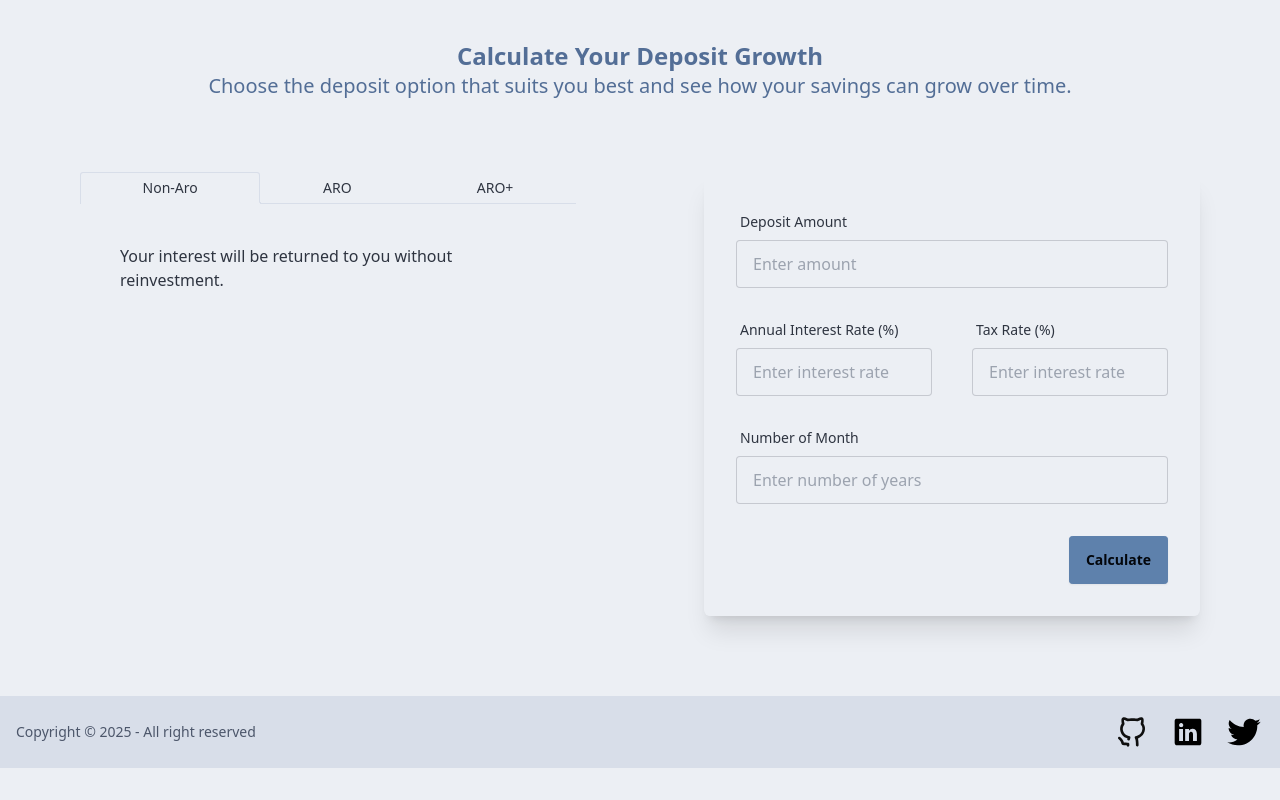
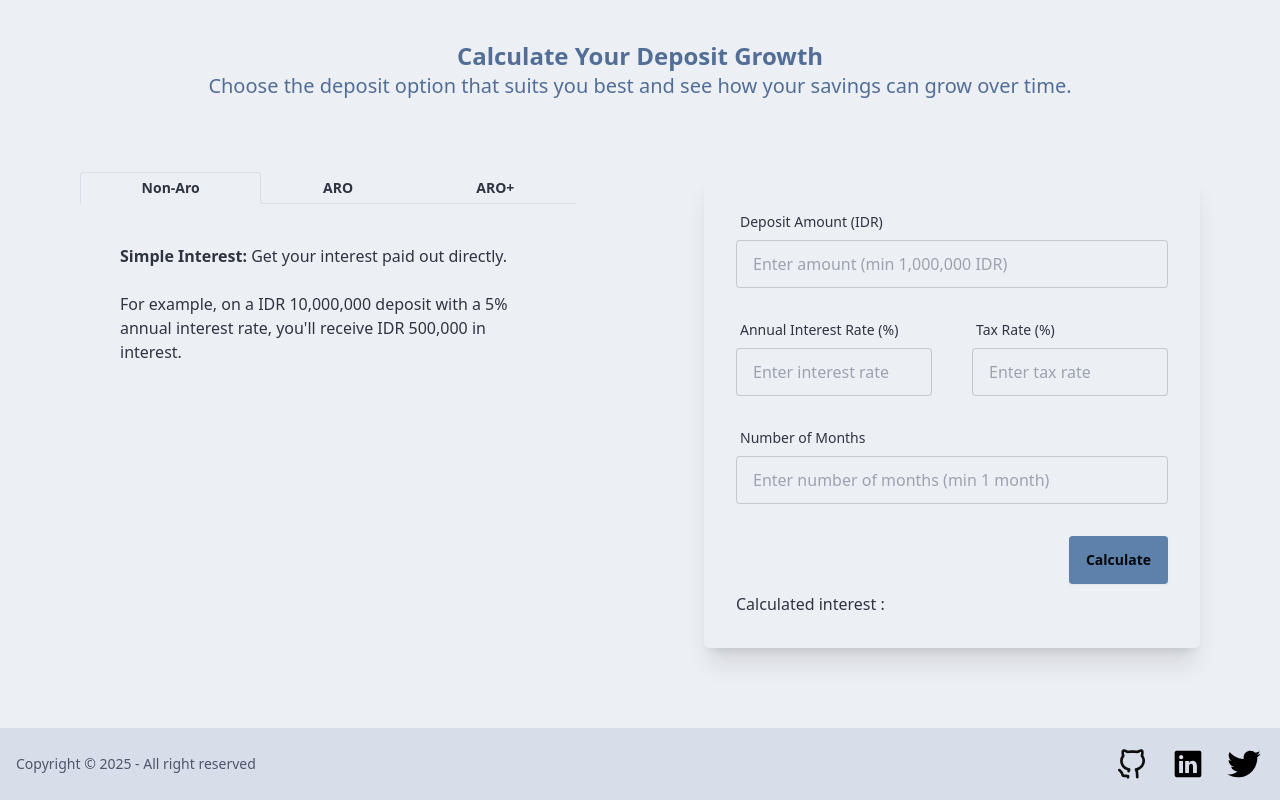
Before and after one commit to HellBus1/InvestCount, a React (Vite) app: page / in a window 1280 px wide. Shown: the part 832-1632 px from the top of the page. Before the commit the page ends 1600 px from the top, so only its background shows below. Built offline with nearby package versions, Linux system fonts and the light colour scheme.

Commit message:
feat : adjust deposit type wording, working deposit calculation interest algorithm

```diff
--- a/src/components/DepositSection/DepositInputSection.tsx
+++ b/src/components/DepositSection/DepositInputSection.tsx
@@ -2,65 +2,137 @@ import { useState } from 'react'
 
 const DepositInputSection = () => {
   const [amount, setAmount] = useState('')
+  const [interestRate, setInterestRate] = useState('')
+  const [taxRate, setTaxRate] = useState('')
+  const [holdingMonths, setHoldingMonths] = useState('')
   const [interest, setInterest] = useState('')
-  const [years, setYears] = useState('')
+
+  const handleAmountChange = (e: React.ChangeEvent<HTMLInputElement>) => {
+    setAmount(e.target.value)
+  }
+
+  const handleInterestRateChange = (e: React.ChangeEvent<HTMLInputElement>) => {
+    setInterestRate(e.target.value)
+  }
+
+  const handleTaxRateChange = (e: React.ChangeEvent<HTMLInputElement>) => {
+    setTaxRate(e.target.value)
+  }
+
+  const handleMonthsChange = (e: React.ChangeEvent<HTMLInputElement>) => {
+    setHoldingMonths(e.target.value)
+  }
+
+  const DAYS_IN_COMMON_YEAR = 365
+  const DAYS_IN_LEAP_YEAR = 366
+  const MONTHS_IN_YEAR = 12
+  const CENTURY_YEAR_DIVISOR = 100
+  const CENTURY_LEAP_YEAR_DIVISOR = 400
+  const LEAP_YEAR_DIVISOR = 4
+  const PERCENTAGE_DIVISOR = 100
+  const REAL_MONTH_NUMBER_INDEX_INCREMENT = 1
+
+  const getTotalHoldingDays = (currentYear: number, months: number) => {
+    let totalDays = 0
+    for (let monthIndex = 0; monthIndex < months; monthIndex++) {
+      const yearOffset = Math.floor(monthIndex / MONTHS_IN_YEAR)
+      const year = currentYear + yearOffset
+      const monthOffset = monthIndex % MONTHS_IN_YEAR
+      const month = monthOffset + REAL_MONTH_NUMBER_INDEX_INCREMENT
+      const numberOfDaysInCurrentMonth = new Date(year, month, 0).getDate()
+      totalDays += numberOfDaysInCurrentMonth
+    }
+
+    return totalDays
+  }
+
+  const isLeapYear = (year: number) => {
+    return (
+      (year % LEAP_YEAR_DIVISOR === 0 && year % CENTURY_YEAR_DIVISOR !== 0) ||
+      year % CENTURY_LEAP_YEAR_DIVISOR === 0
+    )
+  }
+
+  const calculateInterest = () => {
+    if (amount && interestRate && taxRate && holdingMonths) {
+      console.log('inputs')
+      console.log(amount, interestRate, taxRate, holdingMonths)
+      const year = new Date().getFullYear()
+      const holdingDays = getTotalHoldingDays(year, parseInt(holdingMonths))
+      const daysInYear = isLeapYear(year) ? DAYS_IN_LEAP_YEAR : DAYS_IN_COMMON_YEAR
+
+      console.log('parsed inputs')
+      console.log(holdingDays, daysInYear)
+
+      const interest =
+        parseFloat(amount) *
+        (parseFloat(interestRate) / PERCENTAGE_DIVISOR) *
+        (holdingDays / daysInYear) *
+        (1 - parseFloat(taxRate) / PERCENTAGE_DIVISOR)
+
+      setInterest(interest.toFixed(2))
+    }
+  }
 
   return (
     <div className='card shadow-xl mt-8'>
       <div className='card-body'>
         <div className='mb-4'>
-          <div className='label'>
-            <span className='label-text'>Deposit Amount</span>
-          </div>
+          <label className='label'>
+            <span className='label-text'>Deposit Amount (IDR)</span>
+          </label>
           <input
             type='number'
             value={amount}
-            onChange={(e) => setAmount(e.target.value)}
+            onChange={handleAmountChange}
             className='input input-bordered w-full rounded'
-            placeholder='Enter amount'
+            placeholder='Enter amount (min 1,000,000 IDR)'
           />
         </div>
         <div className='mb-4 flex flex-row space-x-10'>
           <div className='flex-1'>
-            <div className='label'>
+            <label className='label'>
               <span className='label-text'>Annual Interest Rate (%)</span>
-            </div>
+            </label>
             <input
-              type='number'
-              value={interest}
-              onChange={(e) => setInterest(e.target.value)}
-              className='input input-bordered w-full border rounded'
+              type='text'
+              value={interestRate}
+              onChange={handleInterestRateChange}
+              className='input input-bordered w-full rounded'
               placeholder='Enter interest rate'
             />
           </div>
           <div className='flex-1'>
-            <div className='label'>
+            <label className='label'>
               <span className='label-text'>Tax Rate (%)</span>
-            </div>
+            </label>
             <input
-              type='number'
-              value={interest}
-              onChange={(e) => setInterest(e.target.value)}
-              className='input input-bordered w-full border rounded'
-              placeholder='Enter interest rate'
+              type='text'
+              value={taxRate}
+              onChange={handleTaxRateChange}
+              className='input input-bordered w-full rounded'
+              placeholder='Enter tax rate'
             />
           </div>
         </div>
         <div className='mb-6'>
-          <div className='label'>
-            <span className='label-text'>Number of Month</span>
-          </div>
+          <label className='label'>
+            <span className='label-text'>Number of Months</span>
+          </label>
           <input
             type='number'
-            value={years}
-            onChange={(e) => setYears(e.target.value)}
-            className='input input-bordered w-full border rounded'
-            placeholder='Enter number of years'
+            value={holdingMonths}
+            onChange={handleMonthsChange}
+            className='input input-bordered w-full rounded'
+            placeholder='Enter number of months (min 1 month)'
           />
         </div>
         <div className='card-actions justify-end'>
-          <button className='btn btn-primary'>Calculate</button>
+          <button onClick={calculateInterest} className='btn btn-primary'>
+            Calculate
+          </button>
         </div>
+        <div>Calculated interest : {interest}</div>
       </div>
     </div>
   )
--- a/src/components/DepositSection/DepositTypeSelector.tsx
+++ b/src/components/DepositSection/DepositTypeSelector.tsx
@@ -14,21 +14,21 @@ const DepositTypeSelector = () => {
       <div role='tablist' className='tabs tabs-lifted'>
         <button
           role='tab'
-          className={`tab ${selectedOption === DepositType.NONARO ? 'tab-active' : ''}`}
+          className={`tab ${selectedOption === DepositType.NONARO ? 'tab-active' : ''} font-bold`}
           onClick={() => setSelectedOption(DepositType.NONARO)}
         >
           {DepositType.NONARO}
         </button>
         <button
           role='tab'
-          className={`tab ${selectedOption === DepositType.ARO ? 'tab-active' : ''}`}
+          className={`tab ${selectedOption === DepositType.ARO ? 'tab-active' : ''} font-bold`}
           onClick={() => setSelectedOption(DepositType.ARO)}
         >
           {DepositType.ARO}
         </button>
         <button
           role='tab'
-          className={`tab ${selectedOption === DepositType.AROPLUS ? 'tab-active' : ''}`}
+          className={`tab ${selectedOption === DepositType.AROPLUS ? 'tab-active' : ''} font-bold`}
           onClick={() => setSelectedOption(DepositType.AROPLUS)}
         >
           {DepositType.AROPLUS}
@@ -37,18 +37,35 @@ const DepositTypeSelector = () => {
 
       <div className='p-10'>
         {selectedOption === DepositType.NONARO && (
-          <div>Your interest will be returned to you without reinvestment.</div>
+          <p>
+            <strong>Simple Interest:</strong> Get your interest paid out directly.
+            <br />
+            <br />
+            For example, on a IDR 10,000,000 deposit with a 5% annual interest rate, you'll receive
+            IDR 500,000 in interest.
+          </p>
         )}
         {selectedOption === DepositType.ARO && (
-          <div>
-            Automatic Roll-Over (ARO) allows your interest to be reinvested, maximizing growth.
-          </div>
+          <p>
+            <strong>Smart Saver:</strong> Watch your savings grow automatically as interest is added
+            to your savings account and your deposit continues to be reinvested.
+            <br />
+            <br />
+            For example, on a IDR 10,000,000 deposit with a 5% annual interest rate, IDR 500,000 in
+            interest will be added to your savings account, and the IDR 10,000,000 deposit will
+            continue to earn interest.
+          </p>
         )}
         {selectedOption === DepositType.AROPLUS && (
-          <div>
-            ARO with Compounding ensures faster growth through reinvestment and compounding
-            interest.
-          </div>
+          <p>
+            <strong>Maximize Your Returns:</strong> Enjoy the power of compounding interest as your
+            savings grow exponentially.
+            <br />
+            <br />
+            For example, on a IDR 10,000,000 deposit with a 5% annual interest rate, IDR 500,000 in
+            interest will be added to your savings account, and the new total (IDR 10,500,000) will
+            continue to earn interest in the next period.
+          </p>
         )}
       </div>
     </div>
```
